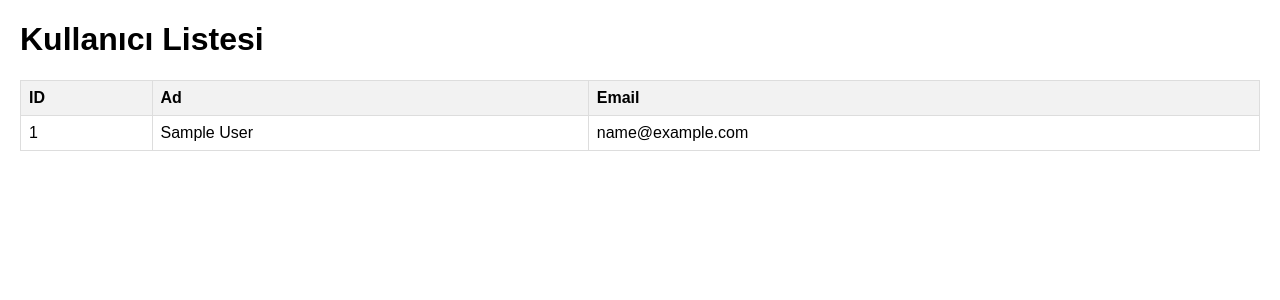
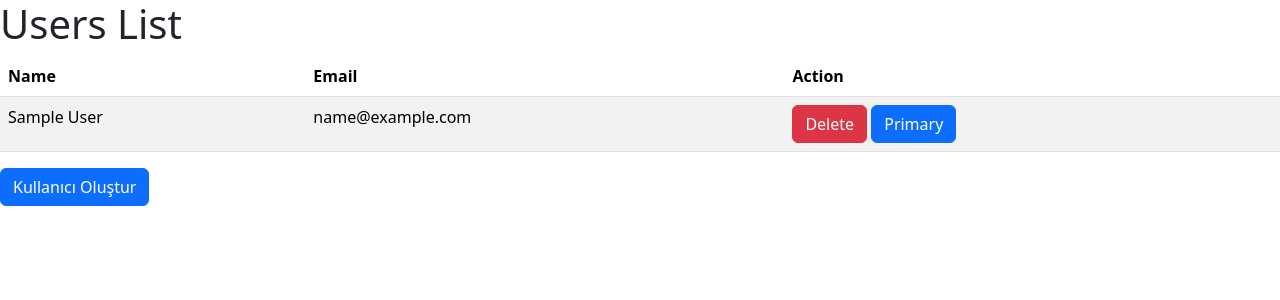
Before and after one commit to FerhatTetik/Basic-Flask-Api, a Flask app: page /users in a window 1280 px wide. Shown: the top 300 px of the page. Run offline with Flask 3, Linux system fonts and the light colour scheme; tables that the repository leaves empty hold one stand-in row (values such as "Sample post").

Commit message:
Yaptığınız değişikliklerle ilgili açıklama

```diff
--- a/app.py
+++ b/app.py
@@ -1,4 +1,4 @@
-from flask import Flask, render_template
+from flask import Flask, render_template, request
 from app.config import Config
 from app.models.models import db, User
 from app.db.crudFonksiyonları import create_user, get_users, delete_user, update_user
@@ -16,9 +16,10 @@ def users_list():
     users = get_users()  # get_users() fonksiyonunu kullan
     return render_template('users_list.html', users=users)
 
-@app.route('/users/add', methods=['POST'])
+@app.route('/users/add', methods=['GET', 'POST'])
 def add_user():
-    return create_user()
+    create_user()
+    return render_template('add_user.html')
 
 @app.route('/users/update/<int:id>', methods=['PUT'])
 def modify_user(id):
@@ -30,7 +31,7 @@ def remove_user(id):
 
 @app.route('/')
 def anaSayfa():
-    return 'Ana Sayfa'
+    return render_template('home_page.html')
 
 if __name__ == '__main__':
     app.run(debug=True)
--- a/templates/users_list.html
+++ b/templates/users_list.html
@@ -3,51 +3,59 @@
 <head>
     <meta charset="UTF-8">
     <meta name="viewport" content="width=device-width, initial-scale=1.0">
-    <title>Kullanıcı Listesi</title>
-    <style>
-        body {
-            font-family: Arial, sans-serif;
-            margin: 20px;
-        }
-        table {
-            width: 100%;
-            border-collapse: collapse;
-        }
-        table, th, td {
-            border: 1px solid #ddd;
-        }
-        th, td {
-            padding: 8px;
-            text-align: left;
-        }
-        th {
-            background-color: #f2f2f2;
-        }
-    </style>
+    <title>Users List</title>
+    <link href="https://cdn.jsdelivr.net/npm/bootstrap@5.3.3/dist/css/bootstrap.min.css" rel="stylesheet" integrity="sha384-QWTKZyjpPEjISv5WaRU9OFeRpok6YctnYmDr5pNlyT2bRjXh0JMhjY6hW+ALEwIH" crossorigin="anonymous">
+
 </head>
 <body>
-    <h1>Kullanıcı Listesi</h1>
-    <table>
+    <h1>Users List</h1>
+    <table class="table table-striped">
         <thead>
             <tr>
-                <th>ID</th>
-                <th>Ad</th>
+                <th>Name</th>
                 <th>Email</th>
+                <th>Action</th>
             </tr>
         </thead>
         <tbody>
             {% for user in users %}
             <tr>
-                <td>{{ user.id }}</td>
                 <td>{{ user.name }}</td>
                 <td>{{ user.email }}</td>
-            </tr>
-            {% else %}
-            <tr>
-                <td colspan="3">Hiç kullanıcı bulunmuyor.</td>
+                <td>
+                    <button type="button" class="btn btn-danger" onclick="deleteUser({{ user.id }})">Delete</button>
+                    <a href=""><button type="button" class="btn btn-primary">Primary</button></a>
+                </td>
             </tr>
             {% endfor %}
         </tbody>
     </table>
+    <a href=""><button style="float: left;" type="button" class="btn btn-primary">Kullanıcı Oluştur</button></a>
+
+    <script>
+        function deleteUser(userId) {
+            fetch(`/users/delete/${userId}`, {
+                method: 'DELETE',
+                headers: {
+                    'Content-Type': 'application/json'
+                }
+            })
+            .then(response => {
+                if (response.ok) {
+                    // Kullanıcı başarılı bir şekilde silindi, sayfayı yenileyin
+                    location.reload();
+                } else {
+                    // Silme işlemi başarısız oldu
+                    alert('Failed to delete user.');
+                }
+            })
+            .catch(error => {
+                console.error('Error:', error);
+                alert('An error occurred while deleting the user.');
+            });
+        }
+    </script>
+    <script src="https://cdn.jsdelivr.net/npm/@popperjs/core@2.11.8/dist/umd/popper.min.js" integrity="sha384-I7E8VVD/ismYTF4hNIPjVp/Zjvgyol6VFvRkX/vR+Vc4jQkC+hVqc2pM8ODewa9r" crossorigin="anonymous"></script>
+    <script src="https://cdn.jsdelivr.net/npm/bootstrap@5.3.3/dist/js/bootstrap.min.js" integrity="sha384-0pUGZvbkm6XF6gxjEnlmuGrJXVbNuzT9qBBavbLwCsOGabYfZo0T0to5eqruptLy" crossorigin="anonymous"></script>
 </body>
 </html>
```
Also changed, not shown: templates/home_page.html (+4 -36 lines), templates/__init__.py (deleted).
